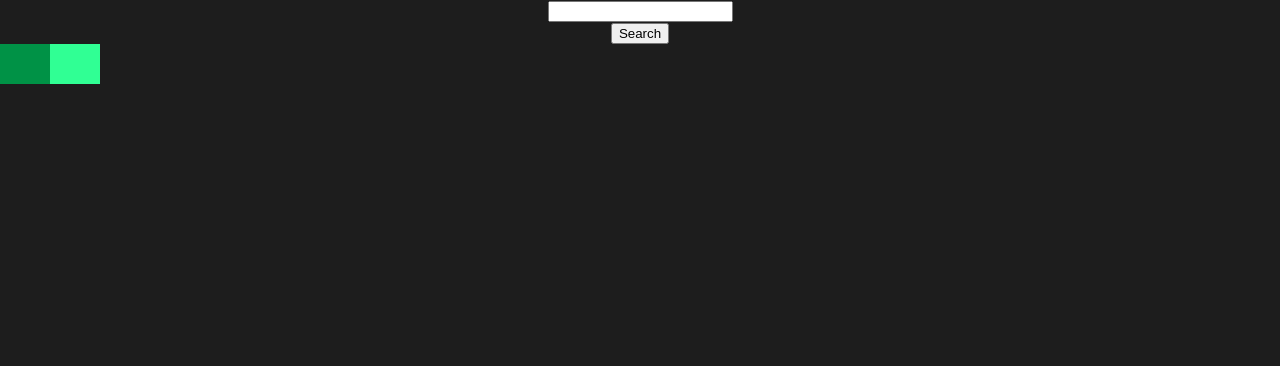
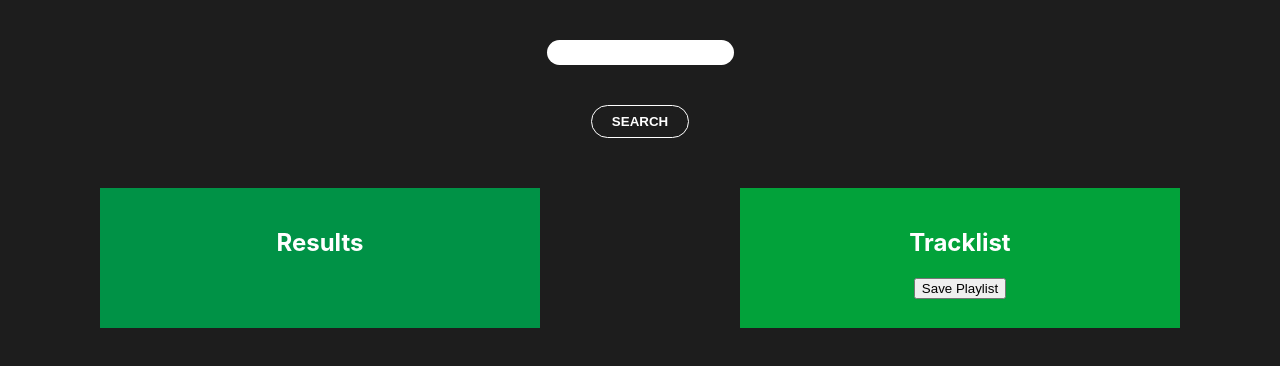
Before and after one commit to GideonEpa/spotify-react-app, a React (Create React App) app: page / in a window 1280 px wide. Shown: the top 366 px of the page. Built offline with nearby package versions, Linux system fonts and the light colour scheme.

Commit message:
Rearrange Components so that App is the top level that renders the other components. Implemented unidirectional information flow between parent and child components

```diff
--- a/src/App.css
+++ b/src/App.css
@@ -1,16 +1,5 @@
 .App {
   text-align: center;
-}
-
-.App-logo {
-  height: 40vmin;
-  pointer-events: none;
-}
-
-@media (prefers-reduced-motion: no-preference) {
-  .App-logo {
-    animation: App-logo-spin infinite 20s linear;
-  }
 }
 
 .App-header {
@@ -24,15 +13,9 @@
   color: white;
 }
 
-.App-link {
-  color: #61dafb;
+.list-container {
+  display: flex;
+  align-items: start;
+  justify-content: space-around;
+
 }
-
-@keyframes App-logo-spin {
-  from {
-    transform: rotate(0deg);
-  }
-  to {
-    transform: rotate(360deg);
-  }
-}
--- a/src/App.js
+++ b/src/App.js
@@ -1,11 +1,30 @@
 import './App.css';
+import React, {useState} from 'react'
 import SearchBar from './Components/SearchBar';
-import React, {useState} from 'react'
+import SearchResults from './Components/SearchResults';
+import TrackList from './Components/TrackList';
 
 function App() {
+  const[searchInput, setSearchInput] = useState();
+
+  const[trackList, setTrackList] = useState([]);
+
+  function addToTrackList(track){
+    setTrackList(prev => [...prev, track])
+  }
+
+  function removeFromTrackList(track){
+    setTrackList(trackList.filter((arrTrack) => arrTrack !== track))
+  }
+
+
   return (
     <div className="App">
-      <SearchBar/>
+      <SearchBar setSearchInput={setSearchInput}/>
+      <div className="list-container">
+        <SearchResults searchInput={searchInput} addToTrackList={addToTrackList}/>
+        <TrackList trackList={trackList} removeFromTrackList={removeFromTrackList} />
+      </div>
     </div>
   );
 }
--- a/src/Components/SearchBar.js
+++ b/src/Components/SearchBar.js
@@ -1,40 +1,24 @@
 import React, { useState } from 'react';
-import SearchResults from './SearchResults'
-import TrackList from './TrackList';
 import styles from '../Modules/SearchBar.module.css'
 
-function SearchBar({onSubmit}){
+function SearchBar({setSearchInput}){
     const [userInput, setUserInput] = useState("");
 
     function handleInput({target}){
         setUserInput(target.value);
     };
 
-    const [searchInput, setSearchInput] = useState("");
-
     function handleSubmit(e){
         e.preventDefault();
         setSearchInput(userInput);
     }
 
-    const [trackList, setTrackList] = useState([])
-
-    function addToTrackList(track){
-        setTrackList(prev => [...prev, track])
-    }
-
     return (
         <>
-            <form onSubmit={handleSubmit}>
-                <input name='search' value={userInput} onChange={handleInput} type="text" id="search"/> <br/>
-                <input value='Search' type='submit'/>
+            <form autoComplete="off" onSubmit={handleSubmit}>
+                <input className={styles.searchField} name='search' value={userInput} onChange={handleInput} type="text" id="search"/> <br/>
+                <input className={styles.searchBtn} value='Search' type='submit'/>
             </form>
-
-
-            <div className={styles.container}>
-                <SearchResults searchInput={searchInput} addToTrackList={addToTrackList}/>
-                <TrackList trackList={trackList} />
-            </div>
         </>
     )
 }
--- a/src/Components/SearchResults.js
+++ b/src/Components/SearchResults.js
@@ -26,12 +26,11 @@ async function getToken(){
 }
 
 function SearchResults({searchInput, addToTrackList}){
-    let inputTracker = searchInput;
     const[tracks, setTracks] = useState([])
 
     useEffect(() => {
         async function getSearchResults(input) {
-            if (input !== "") {
+            if (searchInput) {
                 // Get Credentials
                 const credentials = await getToken();
                 const tokenType = credentials['token_type'];
@@ -70,6 +69,7 @@ function SearchResults({searchInput, addToTrackList}){
 
     return (
         <div className={styles.searchResults}>
+            <h2>Results</h2>
             {tracks.map((track) => {
                 return <Track addToTrackList={addToTrackList} track={track} trackName={track.name} trackAlbum={track.album.name} trackArtist={track.artists[0].name}/>
                 }
--- a/src/Components/Track.js
+++ b/src/Components/Track.js
@@ -3,15 +3,17 @@ import styles from '../Modules/Track.module.css'
 
 function Track(props){
     function handleClick(){
-        props.addToTrackList(props.track)
-
+        if (props.removeFromTrackList) {
+            props.removeFromTrackList(props.track)
+        } else {
+            props.addToTrackList(props.track)
+        }
     }
-
     return (
         <div className={styles.track}>
-            <h2>{props.trackName}</h2>
-            <h3>{props.trackArtist} | {props.trackAlbum}</h3>
-            <button className={styles.btn} onClick={handleClick}>+</button>
+            <h3>{props.trackName}</h3>
+            <h4>{props.trackArtist} | {props.trackAlbum}</h4>
+            <button className={styles.btn} onClick={handleClick}>{props.removeFromTrackList ? "-" : "+"}</button>
         </div>
 
     )
--- a/src/Components/Tracklist.js
+++ b/src/Components/Tracklist.js
@@ -2,13 +2,15 @@ import React from 'react';
 import Track from './Track';
 import styles from '../Modules/TrackList.module.css'
 
-function TrackList({trackList}){
+function TrackList({trackList, removeFromTrackList}){
     return (
         <div className={styles.trackList}>
+            <h2>Tracklist</h2>
             {trackList.map((track) => {
-                return <Track track={track} trackName={track.name} trackAlbum={track.album.name} trackArtist={track.artists[0].name}/>
+                return <Track track={track} trackName={track.name} trackAlbum={track.album.name} trackArtist={track.artists[0].name} removeFromTrackList={removeFromTrackList}/>
                 }
             )}
+            <button>Save Playlist</button>
         </div>
     )
 }
--- a/src/Modules/SearchBar.module.css
+++ b/src/Modules/SearchBar.module.css
@@ -1,8 +1,27 @@
-.container {
-    width: 100px;
-    display: flex;
-    align-items: center;
-    justify-content: space-around;
-    grid-template-columns: 1fr 1fr;
-    flex-direction: row;
+.searchField {
+    padding: 5px;
+    border-radius: 50px;
+    margin: 40px 0;
+
+    outline: 0;
+    border: 0;
 }
+
+.searchBtn {
+    border-radius: 50px;
+    margin-bottom: 50px;
+    padding: 8px 20px;
+
+    color: white;
+    text-transform: uppercase;
+    background-color: transparent;
+    border: 1px solid white;
+    outline: 0;
+
+    font-weight: 600;
+}
+
+.searchBtn:hover{
+    cursor: pointer;
+    background-color: rgb(54, 54, 54);
+}
--- a/src/Modules/SearchResults.module.css
+++ b/src/Modules/SearchResults.module.css
@@ -4,4 +4,5 @@
     color: white;
 
     padding: 20px 20px;
+    min-height: 100px;
 }
--- a/src/Modules/Track.module.css
+++ b/src/Modules/Track.module.css
@@ -5,8 +5,8 @@
 }
 
 .btn {
-    width: 50px;
-    height: 50px;
+    width: 25px;
+    height: 25px;
     border-radius: 50px;
     outline: 0;
     border: 1px solid white;
--- a/src/Modules/TrackList.module.css
+++ b/src/Modules/TrackList.module.css
@@ -1,7 +1,9 @@
 .trackList {
     width: 400px;
-    background-color: #30ff94;
+    background-color: #02a23a;
     color: white;
 
     padding: 20px 20px;
+    min-height: 100px;
+
 }
```
